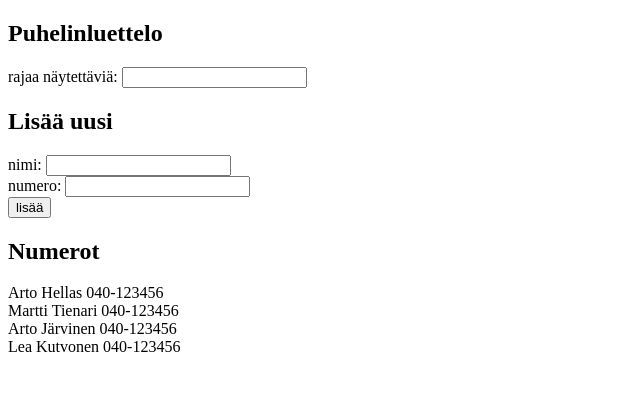
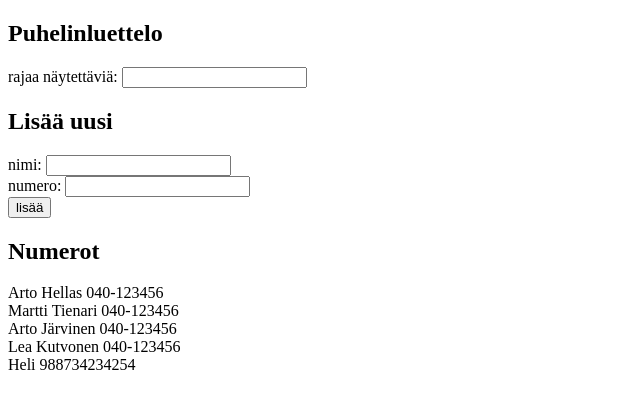
Before and after one commit to helij/fullstackopen, a React (Create React App) app in the folder Osa2/Puhelinluettelo/: page / in a window 1280 px wide. Shown: the top 408 px of the page, without its empty margins (0-640 px from the left). Built offline with nearby package versions, Linux system fonts and the light colour scheme; data requests are answered from the project's data file.

Commit message:
2.14 done.

```diff
--- a/Osa2/Puhelinluettelo/db.json
+++ b/Osa2/Puhelinluettelo/db.json
@@ -19,6 +19,11 @@
       "name": "Lea Kutvonen",
       "number": "040-123456",
       "id": 4
+    },
+    {
+      "name": "Heli ",
+      "number": "988734234254",
+      "id": 5
     }
   ]
 }
--- a/Osa2/Puhelinluettelo/src/App.js
+++ b/Osa2/Puhelinluettelo/src/App.js
@@ -36,6 +36,11 @@ class App extends React.Component {
             const persons = this.state.persons.concat(personObject)
             this.setState({
                 persons
+            })
+
+            axios.post('http://localhost:3001/persons', personObject)
+            .then(response => {
+              console.log(response)
             })
         }
         else {
```
Lines whose indentation alone changed are shown as unchanged.
